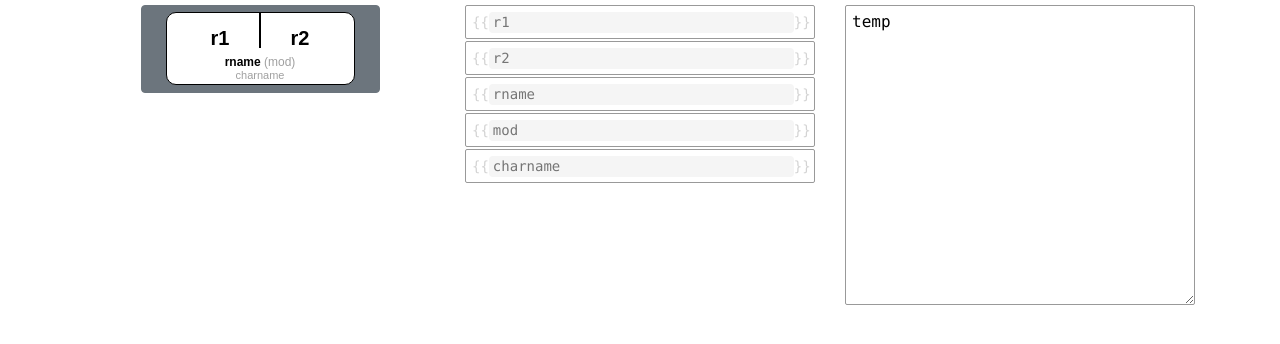
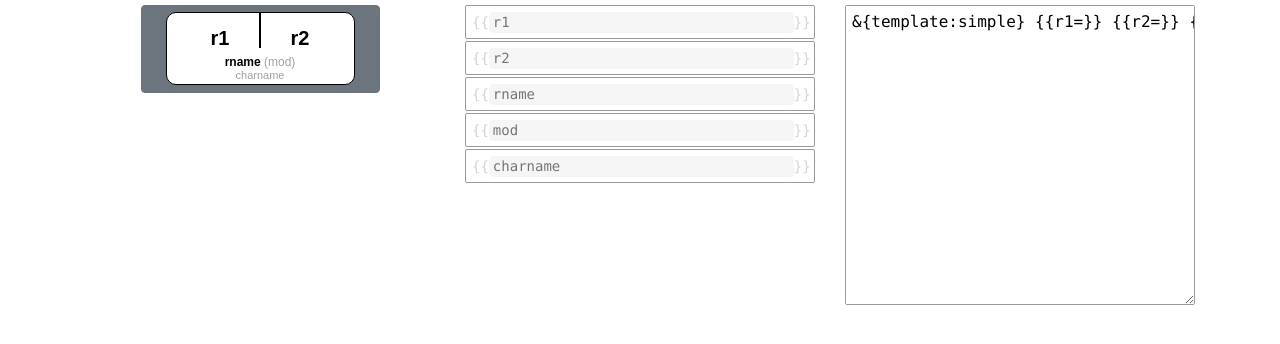
Before and after one commit to jbovee/roll20-macro-builder, a React (Create React App) app: page / in a window 1280 px wide. Shown: the top 344 px of the page. Built offline with nearby package versions, Linux system fonts and the light colour scheme.

Commit message:
Add value to output textarea that updates with field inputs.

```diff
--- a/src/App.js
+++ b/src/App.js
@@ -11,6 +11,7 @@ class App extends Component {
 		this.handleData = this.handleData.bind(this);
 		this.changeTemplate = this.changeTemplate.bind(this);
 		this.templateNames = ["Description", "Simple", "Attack", "Damage", "Attack & Damage"];
+		this.templateShort = ["desc", "simple", "atk", "dmg", "atkdmg"];
 		this.fields = [
 			{"desc": ""},
 			{"r1": "", "r2": "", "rname": "", "mod": "", "charname": ""},
@@ -50,6 +51,7 @@ class App extends Component {
 
 	render() {
 		let { dropdownOpen, currentTemplateId, currentFields } = this.state;
+		let output = "&{template:" + this.templateShort[currentTemplateId] + "} " + Object.entries(currentFields).map(([k,v]) => "{{" + k + "=" + v + "}}").join(' ');
 		return (
 			<div className="app container">
 				<div className="row" style={{marginTop: (window.innerHeight - 790) / 2}}>
@@ -93,7 +95,7 @@ class App extends Component {
 					</div>
 					<div className="col">
 						<code>
-							<textarea className="result-single" spellCheck={false} readOnly>temp</textarea>
+							<textarea className="result-single" spellCheck={false} wrap="hard" value={output} readOnly />
 						</code>
 					</div>
 				</div>
```
